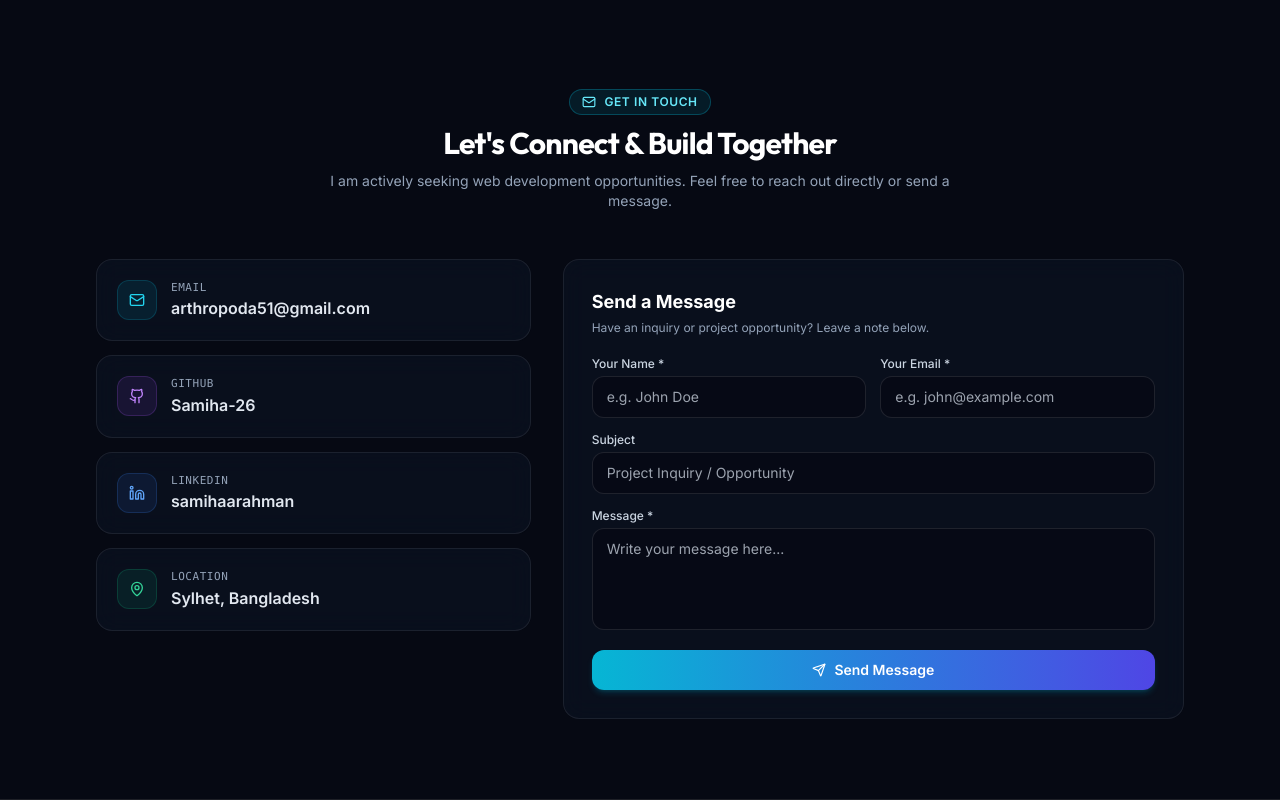
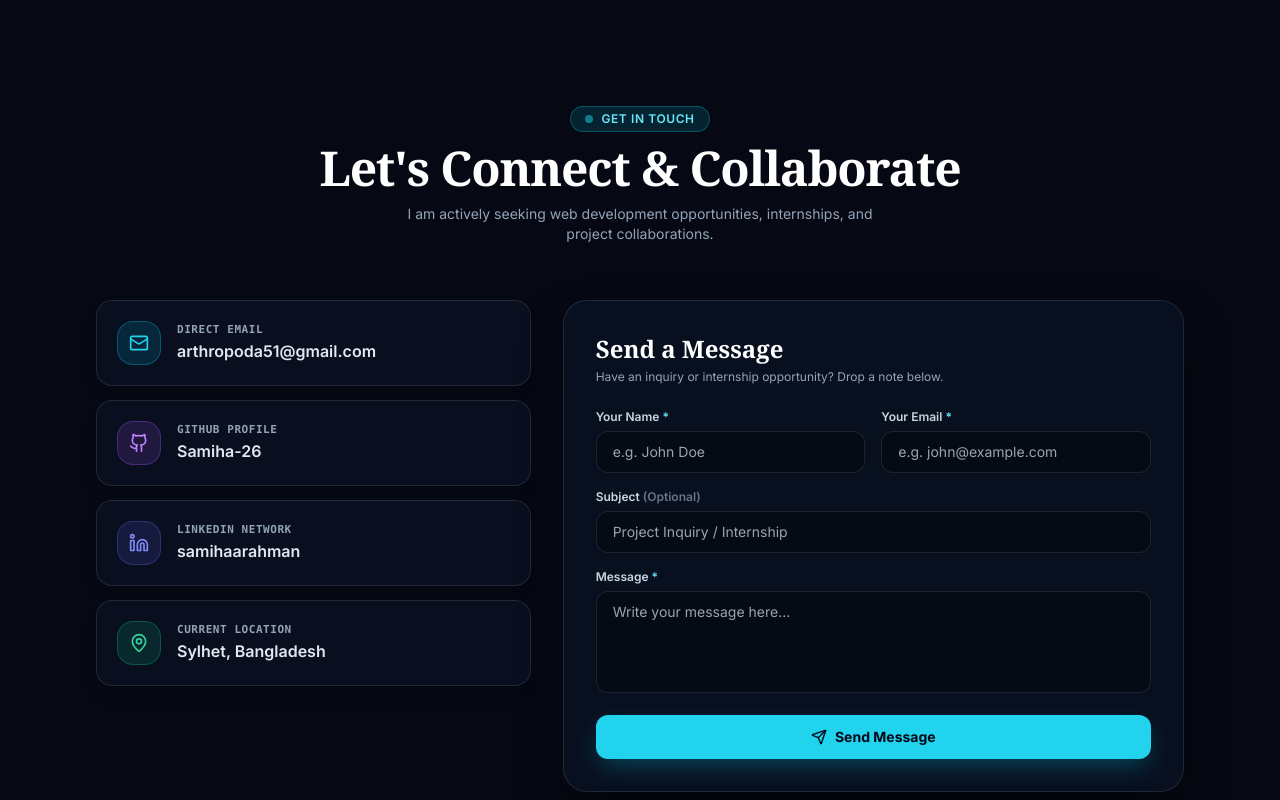
Before and after one commit to Samiha-26/portfolio, a Next.js app: page / in a window 1280 px wide. Shown: the part 5520-6320 px from the top of the page. Built offline with nearby package versions, Linux system fonts and the light colour scheme.

Commit message:
add contact form inline validation and animated floating toast notification

```diff
--- a/src/components/Contact.tsx
+++ b/src/components/Contact.tsx
@@ -2,7 +2,7 @@
 
 import { useState } from "react";
 import { personalInfo } from "@/data/portfolioData";
-import { Mail, Send, CheckCircle2, Github, Linkedin, MapPin } from "lucide-react";
+import { Mail, Send, CheckCircle2, Github, Linkedin, MapPin, AlertCircle, X, Loader2 } from "lucide-react";
 
 export default function Contact() {
   const [formData, setFormData] = useState({
@@ -11,60 +11,109 @@ export default function Contact() {
     subject: "",
     message: "",
   });
+  const [errors, setErrors] = useState<Record<string, string>>({});
   const [status, setStatus] = useState<"idle" | "submitting" | "success">("idle");
+  const [showToast, setShowToast] = useState(false);
+
+  const validate = () => {
+    const newErrors: Record<string, string> = {};
+    if (!formData.name.trim()) newErrors.name = "Name is required";
+    if (!formData.email.trim()) {
+      newErrors.email = "Email is required";
+    } else if (!/^[^\s@]+@[^\s@]+\.[^\s@]+$/.test(formData.email)) {
+      newErrors.email = "Please enter a valid email address";
+    }
+    if (!formData.message.trim()) newErrors.message = "Message cannot be empty";
+    return newErrors;
+  };
 
   const handleSubmit = (e: React.FormEvent) => {
     e.preventDefault();
-    if (!formData.name || !formData.email || !formData.message) {
-      alert("Please fill in all required fields.");
+    const validationErrors = validate();
+    if (Object.keys(validationErrors).length > 0) {
+      setErrors(validationErrors);
       return;
     }
+
+    setErrors({});
     setStatus("submitting");
+
     setTimeout(() => {
       setStatus("success");
+      setShowToast(true);
       setFormData({ name: "", email: "", subject: "", message: "" });
-      setTimeout(() => setStatus("idle"), 5000);
-    }, 1000);
+      setTimeout(() => {
+        setStatus("idle");
+        setShowToast(false);
+      }, 5000);
+    }, 1200);
   };
 
   return (
-    <section id="contact" className="py-20 relative">
+    <section id="contact" className="py-24 relative overflow-hidden">
       {/* Background glow */}
-      <div className="absolute bottom-0 right-1/4 w-80 h-80 bg-cyan-500/10 rounded-full blur-3xl pointer-events-none -z-10" />
+      <div className="absolute bottom-0 right-1/4 w-80 h-80 rounded-full blur-3xl pointer-events-none -z-10 theme-ambient-glow opacity-30 transition-all duration-700" />
+
+      {/* Floating Animated Toast Notification */}
+      {showToast && (
+        <div className="fixed bottom-6 right-6 z-50 flex items-center gap-3 p-4 rounded-2xl bg-[#0a1224]/95 border border-emerald-500/40 shadow-2xl backdrop-blur-xl animate-in slide-in-from-bottom-5 duration-300">
+          <div className="w-8 h-8 rounded-xl bg-emerald-500/20 text-emerald-400 flex items-center justify-center flex-shrink-0">
+            <CheckCircle2 className="w-4 h-4" />
+          </div>
+          <div>
+            <p className="text-xs font-bold text-white">Message Sent Successfully!</p>
+            <p className="text-[11px] text-slate-300">Thank you for reaching out, Samiha will get back to you soon.</p>
+          </div>
+          <button
+            type="button"
+            onClick={() => setShowToast(false)}
+            className="p-1 rounded-lg text-slate-400 hover:text-white transition-colors"
+          >
+            <X className="w-3.5 h-3.5" />
+          </button>
+        </div>
+      )}
 
       <div className="max-w-6xl mx-auto px-4 sm:px-6 lg:px-8">
 
         {/* Section Header */}
-        <div className="text-center max-w-2xl mx-auto space-y-2.5 mb-12">
-          <div className="inline-flex items-center gap-2 px-3 py-1 rounded-full border border-cyan-500/30 bg-cyan-500/10 text-cyan-300 text-xs font-semibold uppercase tracking-wider">
-            <Mail className="w-3.5 h-3.5" />
-            <span>Get In Touch</span>
+        <div className="text-center max-w-2xl mx-auto space-y-3 mb-14">
+          <div className="inline-flex items-center gap-2 px-3.5 py-1 rounded-full text-xs font-semibold uppercase tracking-wider shadow-sm theme-pill transition-colors duration-500">
+            <span className="w-2 h-2 rounded-full animate-pulse" style={{ backgroundColor: "var(--theme-accent)" }} />
+            <span>GET IN TOUCH</span>
           </div>
-          <h2 className="text-2xl sm:text-3xl font-heading font-bold text-white tracking-tight">
-            Let's Connect & Build Together
+          <h2 className="text-3xl sm:text-4xl lg:text-5xl font-serif font-bold text-white tracking-tight">
+            Let's Connect & Collaborate
           </h2>
-          <p className="text-slate-400 text-xs sm:text-sm">
-            I am actively seeking web development opportunities. Feel free to reach out directly or send a message.
+          <p className="text-slate-400 text-xs sm:text-sm max-w-lg mx-auto">
+            I am actively seeking web development opportunities, internships, and project collaborations.
           </p>
         </div>
 
         {/* Contact Grid: Direct Info Cards on Left, Form on Right */}
         <div className="grid grid-cols-1 lg:grid-cols-12 gap-8 items-start">
 
-          {/* Left Column: Direct Info Cards (Sleek Professional Scale) */}
+          {/* Left Column: Direct Info Cards */}
           <div className="lg:col-span-5 space-y-3.5">
 
             {/* Email Card */}
             <a
               href={`mailto:${personalInfo.email}`}
-              className="glass-card p-4 sm:p-5 rounded-2xl border border-white/10 hover:border-cyan-500/40 flex items-center gap-3.5 group transition-all"
+              className="rounded-2xl p-5 bg-[#0a1224]/80 backdrop-blur-xl border border-white/10 hover:border-[var(--theme-accent-border)] flex items-center gap-4 group transition-all duration-300 shadow-lg hover:-translate-y-0.5"
             >
-              <div className="w-10 h-10 rounded-xl bg-cyan-500/10 border border-cyan-500/20 flex items-center justify-center text-cyan-400 group-hover:scale-105 transition-transform shrink-0">
-                <Mail className="w-4 h-4" />
+              <div
+                className="w-11 h-11 rounded-2xl flex items-center justify-center group-hover:scale-105 transition-transform shrink-0 border"
+                style={{
+                  backgroundColor: "var(--theme-accent-bg)",
+                  borderColor: "var(--theme-accent-border)",
+                  color: "var(--theme-accent)",
+                }}
+              >
+                <Mail className="w-5 h-5" />
               </div>
               <div className="min-w-0">
-                <p className="text-[11px] font-mono uppercase tracking-wider text-slate-400 font-medium">Email</p>
-                <h4 className="text-sm sm:text-base font-semibold text-slate-200 group-hover:text-cyan-300 transition-colors truncate">
+                <p className="text-[11px] font-mono uppercase tracking-wider text-slate-400 font-semibold">Direct Email</p>
+                <h4 className="text-sm sm:text-base font-semibold text-slate-200 group-hover:text-white transition-colors truncate">
                   {personalInfo.email}
                 </h4>
               </div>
@@ -75,13 +124,13 @@ export default function Contact() {
               href={personalInfo.githubUrl}
               target="_blank"
               rel="noreferrer"
-              className="glass-card p-4 sm:p-5 rounded-2xl border border-white/10 hover:border-purple-500/40 flex items-center gap-3.5 group transition-all"
+              className="rounded-2xl p-5 bg-[#0a1224]/80 backdrop-blur-xl border border-white/10 hover:border-purple-500/40 flex items-center gap-4 group transition-all duration-300 shadow-lg hover:-translate-y-0.5"
             >
-              <div className="w-10 h-10 rounded-xl bg-purple-500/10 border border-purple-500/20 flex items-center justify-center text-purple-400 group-hover:scale-105 transition-transform shrink-0">
-                <Github className="w-4 h-4" />
+              <div className="w-11 h-11 rounded-2xl bg-purple-500/15 border border-purple-500/30 flex items-center justify-center text-purple-400 group-hover:scale-105 transition-transform shrink-0">
+                <Github className="w-5 h-5" />
               </div>
               <div className="min-w-0">
-                <p className="text-[11px] font-mono uppercase tracking-wider text-slate-400 font-medium">GitHub</p>
+                <p className="text-[11px] font-mono uppercase tracking-wider text-slate-400 font-semibold">GitHub Profile</p>
                 <h4 className="text-sm sm:text-base font-semibold text-slate-200 group-hover:text-purple-300 transition-colors truncate">
                   Samiha-26
                 </h4>
@@ -93,26 +142,26 @@ export default function Contact() {
               href={personalInfo.linkedinUrl}
               target="_blank"
               rel="noreferrer"
-              className="glass-card p-4 sm:p-5 rounded-2xl border border-white/10 hover:border-blue-500/40 flex items-center gap-3.5 group transition-all"
+              className="rounded-2xl p-5 bg-[#0a1224]/80 backdrop-blur-xl border border-white/10 hover:border-indigo-500/40 flex items-center gap-4 group transition-all duration-300 shadow-lg hover:-translate-y-0.5"
             >
-              <div className="w-10 h-10 rounded-xl bg-blue-500/10 border border-blue-500/20 flex items-center justify-center text-blue-400 group-hover:scale-105 transition-transform shrink-0">
-                <Linkedin className="w-4 h-4" />
+              <div className="w-11 h-11 rounded-2xl bg-indigo-500/15 border border-indigo-500/30 flex items-center justify-center text-indigo-400 group-hover:scale-105 transition-transform shrink-0">
+                <Linkedin className="w-5 h-5" />
               </div>
               <div className="min-w-0">
-                <p className="text-[11px] font-mono uppercase tracking-wider text-slate-400 font-medium">LinkedIn</p>
-                <h4 className="text-sm sm:text-base font-semibold text-slate-200 group-hover:text-blue-300 transition-colors truncate">
+                <p className="text-[11px] font-mono uppercase tracking-wider text-slate-400 font-semibold">LinkedIn Network</p>
+                <h4 className="text-sm sm:text-base font-semibold text-slate-200 group-hover:text-indigo-300 transition-colors truncate">
                   samihaarahman
                 </h4>
               </div>
             </a>
 
             {/* Location Card */}
-            <div className="glass-card p-4 sm:p-5 rounded-2xl border border-white/10 flex items-center gap-3.5">
-              <div className="w-10 h-10 rounded-xl bg-emerald-500/10 border border-emerald-500/20 flex items-center justify-center text-emerald-400 shrink-0">
-                <MapPin className="w-4 h-4" />
+            <div className="rounded-2xl p-5 bg-[#0a1224]/80 backdrop-blur-xl border border-white/10 flex items-center gap-4 shadow-lg">
+              <div className="w-11 h-11 rounded-2xl bg-emerald-500/15 border border-emerald-500/30 flex items-center justify-center text-emerald-400 shrink-0">
+                <MapPin className="w-5 h-5" />
               </div>
               <div className="min-w-0">
-                <p className="text-[11px] font-mono uppercase tracking-wider text-slate-400 font-medium">Location</p>
+                <p className="text-[11px] font-mono uppercase tracking-wider text-slate-400 font-semibold">Current Location</p>
                 <h4 className="text-sm sm:text-base font-semibold text-slate-200">
                   {personalInfo.location}
                 </h4>
@@ -121,87 +170,126 @@ export default function Contact() {
 
           </div>
 
-          {/* Right Column: Interactive Contact Form (Refined Professional Scale) */}
+          {/* Right Column: Interactive Contact Form */}
           <div className="lg:col-span-7">
-            <div className="glass-card p-6 sm:p-7 rounded-2xl border border-white/10">
-              <h3 className="text-lg font-bold text-white mb-1">
+            <div className="rounded-3xl p-6 sm:p-8 bg-[#0a1224]/85 backdrop-blur-xl border border-white/10 shadow-2xl shadow-black/60">
+              <h3 className="text-xl sm:text-2xl font-serif font-bold text-white mb-1">
                 Send a Message
               </h3>
-              <p className="text-xs text-slate-400 mb-5">
-                Have an inquiry or project opportunity? Leave a note below.
+              <p className="text-xs text-slate-400 mb-6">
+                Have an inquiry or internship opportunity? Drop a note below.
               </p>
 
-              {status === "success" && (
-                <div className="mb-5 p-3.5 rounded-xl bg-emerald-500/15 border border-emerald-500/30 text-emerald-300 text-xs sm:text-sm flex items-center gap-2.5">
-                  <CheckCircle2 className="w-4 h-4 shrink-0" />
-                  <span>Thank you! Your message has been sent successfully.</span>
-                </div>
-              )}
-
-              <form onSubmit={handleSubmit} className="space-y-3.5">
-                <div className="grid grid-cols-1 sm:grid-cols-2 gap-3.5">
+              <form onSubmit={handleSubmit} className="space-y-4">
+                <div className="grid grid-cols-1 sm:grid-cols-2 gap-4">
                   <div>
-                    <label className="block text-xs font-medium text-slate-300 mb-1">
-                      Your Name *
+                    <label className="block text-xs font-semibold text-slate-300 mb-1.5">
+                      Your Name <span className="theme-text-accent">*</span>
                     </label>
                     <input
                       type="text"
-                      required
                       value={formData.name}
-                      onChange={(e) => setFormData({ ...formData, name: e.target.value })}
+                      onChange={(e) => {
+                        setFormData({ ...formData, name: e.target.value });
+                        if (errors.name) setErrors({ ...errors, name: "" });
+                      }}
                       placeholder="e.g. John Doe"
-                      className="w-full px-3.5 py-2.5 rounded-xl bg-[#060913]/70 border border-white/10 focus:border-cyan-400 focus:outline-none text-white text-xs sm:text-sm transition-colors"
+                      className={`w-full px-4 py-2.5 rounded-xl bg-[#060913]/80 border text-white text-xs sm:text-sm transition-all focus:outline-none ${
+                        errors.name
+                          ? "border-rose-500 focus:border-rose-500"
+                          : "border-white/10 focus:border-[var(--theme-accent)]"
+                      }`}
                     />
+                    {errors.name && (
+                      <p className="text-[11px] text-rose-400 mt-1 flex items-center gap-1">
+                        <AlertCircle className="w-3 h-3" />
+                        <span>{errors.name}</span>
+                      </p>
+                    )}
                   </div>
+
                   <div>
-                    <label className="block text-xs font-medium text-slate-300 mb-1">
-                      Your Email *
+                    <label className="block text-xs font-semibold text-slate-300 mb-1.5">
+                      Your Email <span className="theme-text-accent">*</span>
                     </label>
                     <input
                       type="email"
-                      required
                       value={formData.email}
-                      onChange={(e) => setFormData({ ...formData, email: e.target.value })}
+                      onChange={(e) => {
+                        setFormData({ ...formData, email: e.target.value });
+                        if (errors.email) setErrors({ ...errors, email: "" });
+                      }}
                       placeholder="e.g. john@example.com"
-                      className="w-full px-3.5 py-2.5 rounded-xl bg-[#060913]/70 border border-white/10 focus:border-cyan-400 focus:outline-none text-white text-xs sm:text-sm transition-colors"
+                      className={`w-full px-4 py-2.5 rounded-xl bg-[#060913]/80 border text-white text-xs sm:text-sm transition-all focus:outline-none ${
+                        errors.email
+                          ? "border-rose-500 focus:border-rose-500"
+                          : "border-white/10 focus:border-[var(--theme-accent)]"
+                      }`}
                     />
+                    {errors.email && (
+                      <p className="text-[11px] text-rose-400 mt-1 flex items-center gap-1">
+                        <AlertCircle className="w-3 h-3" />
+                        <span>{errors.email}</span>
+                      </p>
+                    )}
                   </div>
                 </div>
 
                 <div>
-                  <label className="block text-xs font-medium text-slate-300 mb-1">
-                    Subject
+                  <label className="block text-xs font-semibold text-slate-300 mb-1.5">
+                    Subject <span className="text-slate-500">(Optional)</span>
                   </label>
                   <input
                     type="text"
                     value={formData.subject}
                     onChange={(e) => setFormData({ ...formData, subject: e.target.value })}
-                    placeholder="Project Inquiry / Opportunity"
-                    className="w-full px-3.5 py-2.5 rounded-xl bg-[#060913]/70 border border-white/10 focus:border-cyan-400 focus:outline-none text-white text-xs sm:text-sm transition-colors"
+                    placeholder="Project Inquiry / Internship"
+                    className="w-full px-4 py-2.5 rounded-xl bg-[#060913]/80 border border-white/10 focus:border-[var(--theme-accent)] focus:outline-none text-white text-xs sm:text-sm transition-colors"
                   />
                 </div>
 
                 <div>
-                  <label className="block text-xs font-medium text-slate-300 mb-1">
-                    Message *
+                  <label className="block text-xs font-semibold text-slate-300 mb-1.5">
+                    Message <span className="theme-text-accent">*</span>
                   </label>
                   <textarea
-                    required
                     rows={4}
                     value={formData.message}
-                    onChange={(e) => setFormData({ ...formData, message: e.target.value })}
+                    onChange={(e) => {
+                      setFormData({ ...formData, message: e.target.value });
+                      if (errors.message) setErrors({ ...errors, message: "" });
+                    }}
                     placeholder="Write your message here..."
-                    className="w-full px-3.5 py-2.5 rounded-xl bg-[#060913]/70 border border-white/10 focus:border-cyan-400 focus:outline-none text-white text-xs sm:text-sm transition-colors resize-none"
+                    className={`w-full px-4 py-2.5 rounded-xl bg-[#060913]/80 border text-white text-xs sm:text-sm transition-all focus:outline-none resize-none ${
+                      errors.message
+                        ? "border-rose-500 focus:border-rose-500"
+                        : "border-white/10 focus:border-[var(--theme-accent)]"
+                    }`}
                   />
+                  {errors.message && (
+                    <p className="text-[11px] text-rose-400 mt-1 flex items-center gap-1">
+                      <AlertCircle className="w-3 h-3" />
+                      <span>{errors.message}</span>
+                    </p>
+                  )}
                 </div>
 
                 <button
                   type="submit"
                   disabled={status === "submitting"}
-                  className="w-full inline-flex items-center justify-center gap-2 px-5 py-2.5 rounded-xl bg-gradient-to-r from-cyan-500 to-indigo-600 hover:from-cyan-400 hover:to-indigo-500 text-white font-semibold text-xs sm:text-sm transition-all shadow-md shadow-cyan-500/20 disabled:opacity-50"
+                  className="w-full inline-flex items-center justify-center gap-2 px-6 py-3 rounded-xl font-bold text-xs sm:text-sm transition-all theme-btn-primary cursor-pointer disabled:opacity-50"
                 >
-                  <Send className="w-3.5 h-3.5" />
-                  <span>{status === "submitting" ? "Sending..." : "Send Message"}</span>
+                  {status === "submitting" ? (
+                    <>
+                      <Loader2 className="w-4 h-4 animate-spin" />
+                      <span>Sending Message...</span>
+                    </>
+                  ) : (
+                    <>
+                      <Send className="w-4 h-4" />
+                      <span>Send Message</span>
+                    </>
+                  )}
                 </button>
               </form>
             </div>
```
